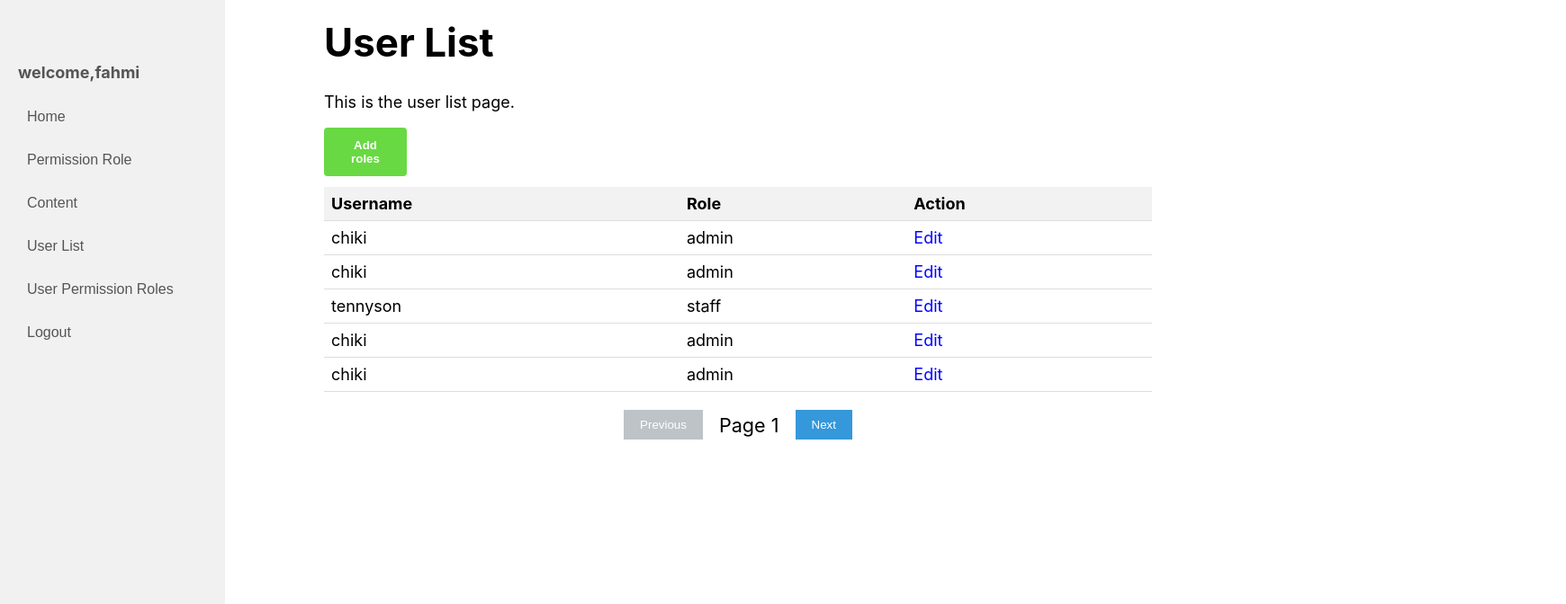
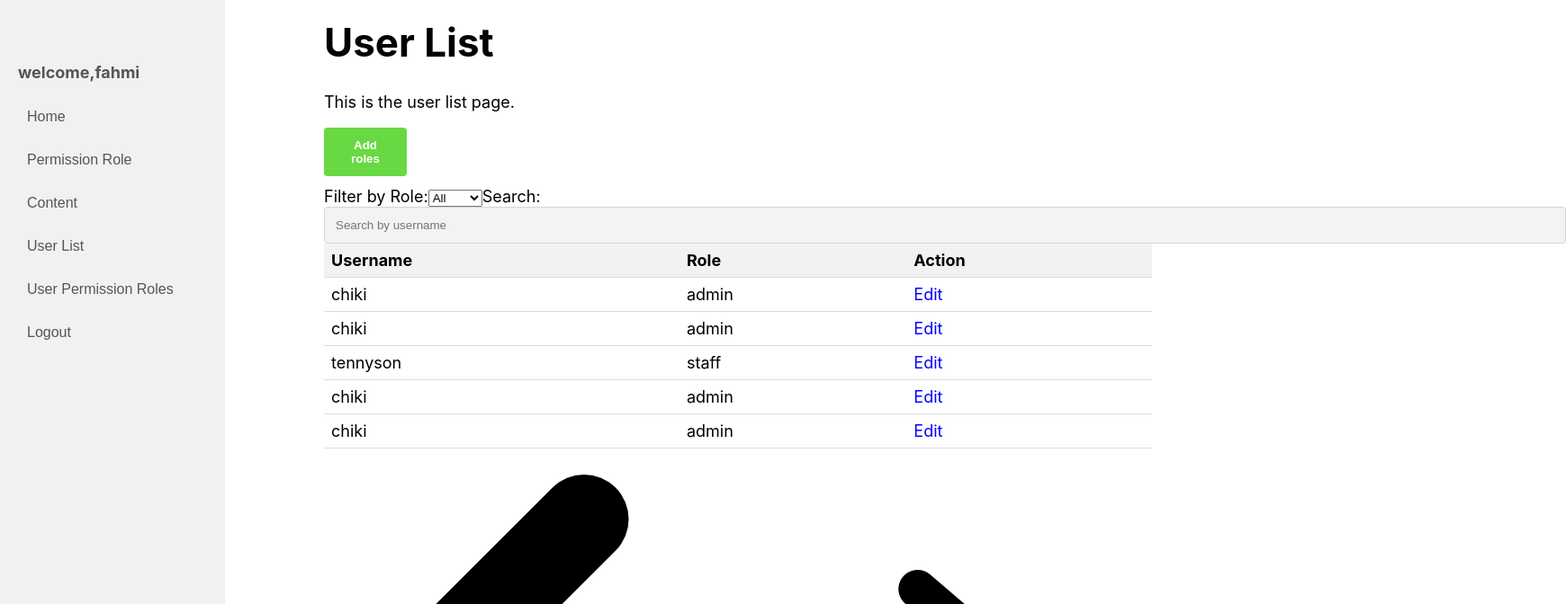
Before and after one commit to FahmiRid/my-app, a React (Create React App) app: page /userList in a window 1280 px wide. Shown: the top 672 px of the page at 90% size, 1740 px wide, since content can reach past the window. Built offline with nearby package versions, Linux system fonts and the light colour scheme.

Commit message:
testing for event listener

```diff
--- a/src/App.js
+++ b/src/App.js
@@ -8,6 +8,10 @@ import Role from "./screen/addRole";
 import Register from "./screen/register";
 import SideNav2 from "./screen/SideNav2";
 import Content from "./screen/content";
+import Admin from "./screen/Admin";
+import Admin2 from "./screen/Admin2";
+import Admin3 from "./screen/Admin3";
+import Admin4 from "./screen/Admin4";
 import { BrowserRouter, Route, Routes } from 'react-router-dom';
 
 function App() {
@@ -30,6 +34,10 @@ function App() {
         <Route path="/register" element={<Register />} />
         <Route path="/SideNav2" element={<SideNav2 />} />
         <Route path="/content" element={<Content />} />
+        <Route path="/admin" element={<Admin />} />
+        <Route path="/admin2" element={<Admin2 />} />
+        <Route path="/admin3" element={<Admin3 />} />
+        <Route path="/admin4" element={<Admin4 />} />
       </Routes>
     </BrowserRouter>
   );
--- /dev/null
+++ b/src/screen/Admin.jsx
@@ -0,0 +1,12 @@
+import React from "react";
+
+export default function admin() {
+  return (
+    <div className="flex justify-center items-center h-screen">
+        <h1>First Page</h1>
+      <button className="bg-blue-500 hover:bg-blue-700 text-white font-bold py-2 px-4 rounded">
+        Buy Sell
+      </button>
+    </div>
+  );
+}
--- /dev/null
+++ b/src/screen/Admin2.jsx
@@ -0,0 +1,22 @@
+import React from 'react';
+import { useNavigate } from 'react-router-dom';
+
+export default function Admin2() {
+  const navigate = useNavigate();
+
+  const navigateToAdmin3 = () => {
+    navigate('/admin3'); // Replace '/admin3' with the actual route to admin3.jsx
+  };
+
+  return (
+    <div className="flex justify-center items-center h-screen">
+      <h1>Second Page</h1>
+      <button
+        className="bg-blue-500 hover:bg-blue-700 text-white font-bold py-2 px-4 rounded"
+        onClick={navigateToAdmin3}
+      >
+        Next
+      </button>
+    </div>
+  );
+}
--- /dev/null
+++ b/src/screen/Admin3.jsx
@@ -0,0 +1,22 @@
+import React from 'react';
+import { useNavigate } from 'react-router-dom';
+
+export default function Admin3() {
+  const navigate = useNavigate();
+
+  const navigateToAdmin4 = () => {
+    navigate('/admin4'); // Replace '/admin3' with the actual route to admin3.jsx
+  };
+
+  return (
+    <div className="flex justify-center items-center h-screen">
+      <h1>Third Page</h1>
+      <button
+        className="bg-blue-500 hover:bg-blue-700 text-white font-bold py-2 px-4 rounded"
+        onClick={navigateToAdmin4}
+      >
+        Next
+      </button>
+    </div>
+  );
+}
--- /dev/null
+++ b/src/screen/Admin4.jsx
@@ -0,0 +1,12 @@
+import React from 'react'
+
+export default function admin4() {
+  return (
+    <div className="flex justify-center items-center h-screen">
+      <h1>Last Page</h1>
+      <button  className="bg-blue-500 hover:bg-blue-700 text-white font-bold py-2 px-4 rounded">
+        Confirm
+      </button>
+    </div>
+  )
+}
--- a/src/screen/userTable.jsx
+++ b/src/screen/userTable.jsx
@@ -1,11 +1,14 @@
 import React, { useEffect, useState } from "react";
 import "../styles/userTableStyles.css";
+import NextPage from "../images/next.png";
+import PreviousPage from "../images/previous.png";
 
 function UserTable() {
   const [users, setUsers] = useState([]);
   const [currentPage, setCurrentPage] = useState(1);
-  const usersPerPage = 5; // You can adjust this number as needed
-
+  const [selectedRole, setSelectedRole] = useState("all");
+  const usersPerPage = 5;
+  const [searchTerm, setSearchTerm] = useState("");
 
   useEffect(() => {
     fetchUsers();
@@ -13,7 +16,7 @@ function UserTable() {
 
   async function fetchUsers() {
     try {
-      const response = await fetch('/users.json'); // Replace with the actual path to your users.json file
+      const response = await fetch("/users.json"); // Replace with the actual path to your users.json file
       const data = await response.json();
       setUsers(data);
     } catch (error) {
@@ -21,9 +24,37 @@ function UserTable() {
     }
   }
 
+  const filteredUsers = users.filter(user => {
+    if (selectedRole !== "all" && user.role !== selectedRole) {
+      return false;
+    }
+    if (searchTerm !== "" && !user.role.includes(searchTerm) && !user.username.includes(searchTerm)) {
+      return false;
+    }
+    return true;
+  });
 
   return (
     <div>
+      <div className="filter">
+        <label>Filter by Role:</label>
+        <select
+          value={selectedRole}
+          onChange={e => setSelectedRole(e.target.value)}
+        >
+          <option value="all">All</option>
+          <option value="admin">Admin</option>
+          <option value="staff">Staff</option>
+        </select>
+
+        <label>Search:</label>
+        <input
+          type="text"
+          value={searchTerm}
+          onChange={e => setSearchTerm(e.target.value)}
+          placeholder="Search by username"
+        />
+      </div>
       <table>
         <thead>
           <tr>
@@ -33,7 +64,7 @@ function UserTable() {
           </tr>
         </thead>
         <tbody>
-          {users
+          {filteredUsers
             .slice((currentPage - 1) * usersPerPage, currentPage * usersPerPage)
             .map((user, index) => (
               <tr key={index}>
@@ -48,17 +79,18 @@ function UserTable() {
       </table>
       <div className="pagination">
         <button
+          className="transparent-button"
           disabled={currentPage === 1}
           onClick={() => setCurrentPage(currentPage - 1)}
         >
-          Previous
+          <img className="previous" src={PreviousPage} alt="Previous" />
         </button>
-        <span>Page {currentPage}</span>
         <button
+          className="transparent-button"
           disabled={currentPage === Math.ceil(users.length / usersPerPage)}
           onClick={() => setCurrentPage(currentPage + 1)}
         >
-          Next
+          <img className="next" src={NextPage} alt="Next" />
         </button>
       </div>
     </div>
--- a/src/styles/Register.css
+++ b/src/styles/Register.css
@@ -54,7 +54,7 @@
   color: #555;
 }
 
-button[type="submit"] {
+/* button[type="submit"] {
   width: 100%;
   padding: 12px 20px;
   background-color: #007bff;
@@ -68,7 +68,7 @@ button[type="submit"] {
 
 button[type="submit"]:hover {
   background-color: #0056b3;
-}
+} */
 
 .register-container {
   /* Default styles for light mode */
--- a/src/styles/userTableStyles.css
+++ b/src/styles/userTableStyles.css
@@ -33,7 +33,7 @@ table {
 }
 
 .pagination button {
-  background-color: #3498db;
+  background-color: #f9f9f900;
   color: white;
   border: none;
   padding: 0.5rem 1rem;
@@ -42,15 +42,30 @@ table {
 }
 
 .pagination button:disabled {
-  background-color: #bdc3c7;
+  background-color: #bdc3c700;
   cursor: not-allowed;
 }
 
 .pagination button:not(:disabled):hover {
-  background-color: #2980b9;
+  background-color: #fefefe00;
 }
 
 .pagination span {
   margin: 0 1rem;
   font-size: 1.2rem;
 }
+
+.previous {
+
+}
+
+.next {
+
+}
+
+.transparent-button {
+  background: none;
+  border: none;
+  padding: 0;
+  cursor: pointer;
+}
```
Also changed, not shown: src/styles/Login.css (+0 -14 lines), src/images/next.png (added), src/images/previous.png (added).
